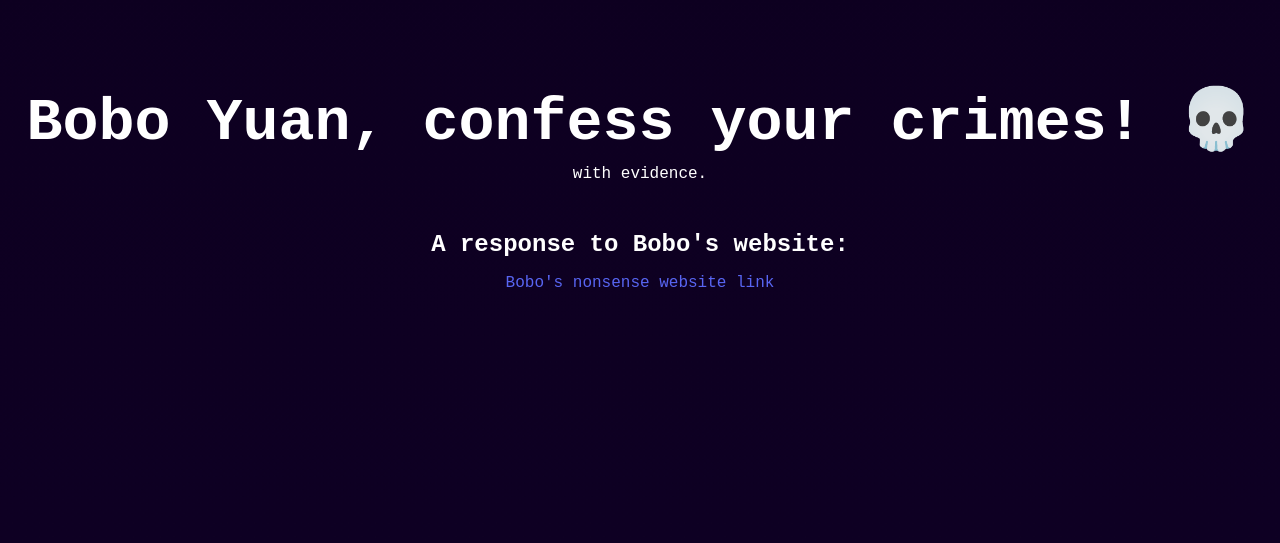
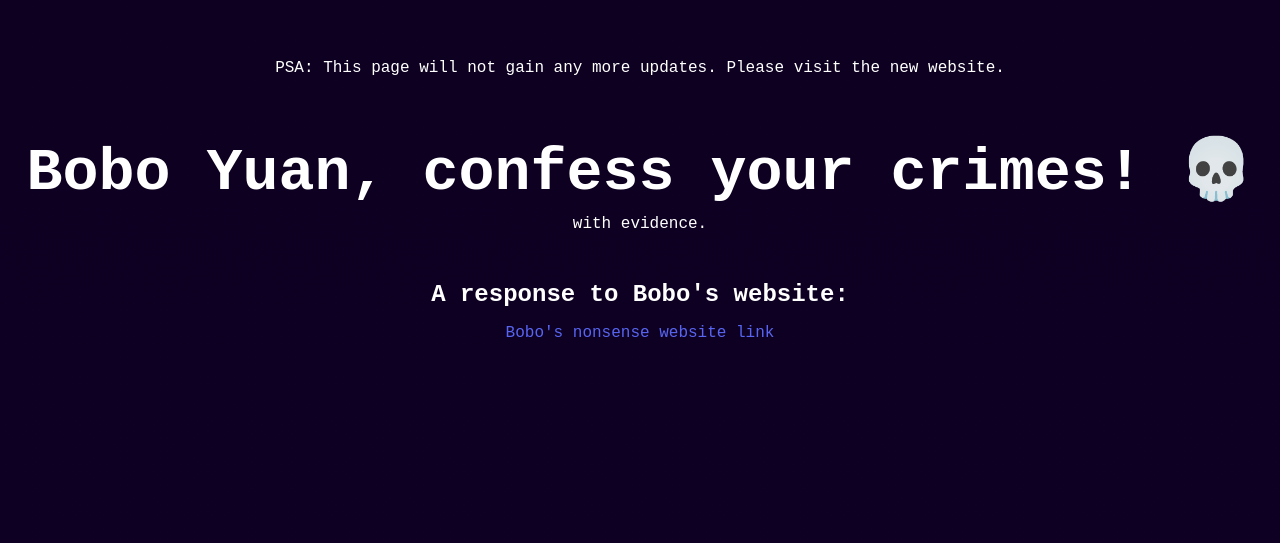
Before and after one commit to Wndx2/boboyuanconfessyourcrimes, a website: page index.html in a window 1280 px wide. Shown: the part 257-800 px from the top of the page. Drawn offline with Linux system fonts and the light colour scheme.

Commit message:
Update index.html

```diff
--- a/index.html
+++ b/index.html
@@ -80,6 +80,7 @@
 </head>
 <body>
 	<div style="margin: 150px;"></div>
+	<h3>PSA: This page will not gain any more updates. Please visit the new website.</h3>
     <h1>Bobo Yuan, confess your crimes! 💀</h1>
 	<h3 style="margin-top: -32px;">with evidence.</h3>
     <h2>A response to Bobo's website:</h2>
```
